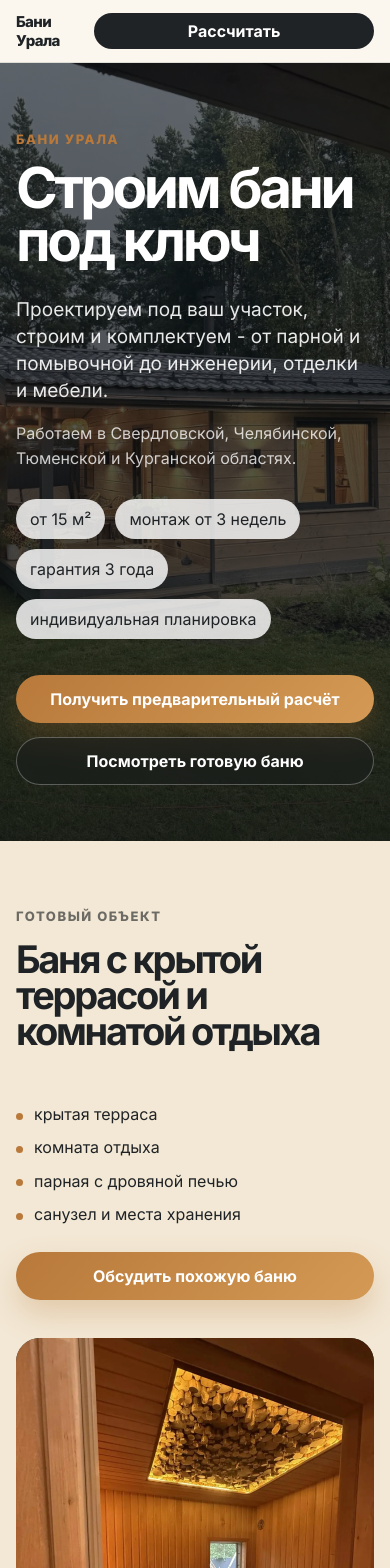
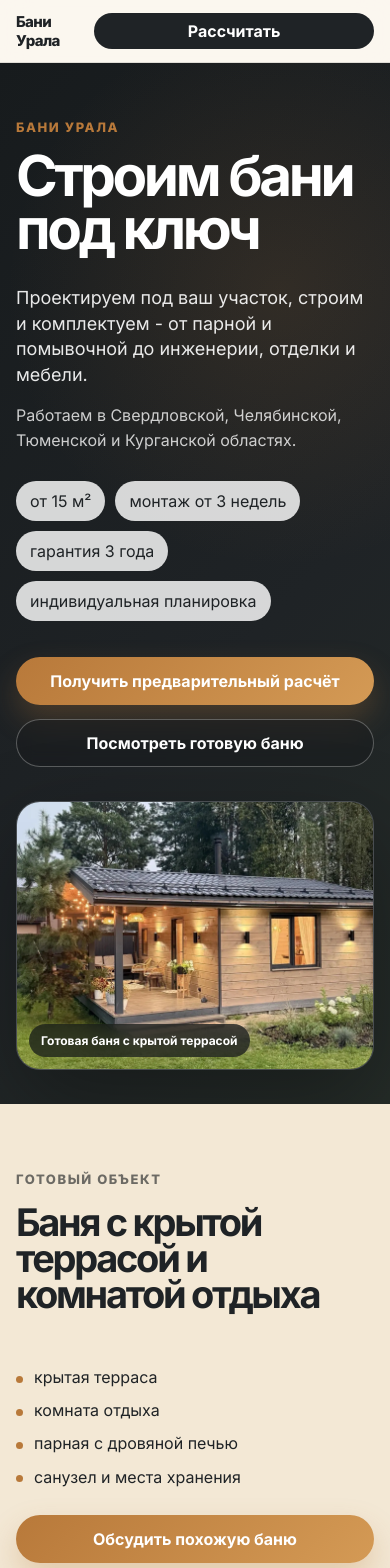
Before and after one commit to kirillzanegin/ural-bani-chatlanding, a React (Vite) app: page / in a window 390 px wide. Shown: the top 1568 px of the page. Built offline with nearby package versions, Linux system fonts and the light colour scheme.

Commit message:
Refine hero and lead flow

```diff
--- a/src/App.jsx
+++ b/src/App.jsx
@@ -1,10 +1,11 @@
-import { useEffect, useState } from 'react'
+import { useEffect, useRef, useState } from 'react'
 import Home from './pages/Home.jsx'
 import Thanks from './pages/Thanks.jsx'
 import LegalPage from './pages/LegalPage.jsx'
 import ArticlePage from './pages/ArticlePage.jsx'
 import SeoLandingPage from './pages/SeoLandingPage.jsx'
 import { getSeoLandingByPath } from './data/seoLandings.js'
+import { reachGoal, trackPageView } from './utils/metrika.js'
 import './quiz-legal.css'
 import './article.css'
 import './article-fixes.css'
@@ -23,6 +24,7 @@ function getArticleSlug(pathname) {
 
 export default function App() {
   const [route, setRoute] = useState(getRoute)
+  const isFirstPageView = useRef(true)
   const articleSlug = getArticleSlug(route.pathname)
   const landing = getSeoLandingByPath(route.pathname)
   const hash = route.hash
@@ -36,6 +38,34 @@ export default function App() {
       window.removeEventListener('popstate', handleRouteChange)
     }
   }, [])
+
+  useEffect(() => {
+    const handleTrackedClick = (event) => {
+      const link = event.target.closest('a')
+      if (!link) return
+
+      const href = link.getAttribute('href') || ''
+      if (/(^|\/)#(quiz|feedback)$/.test(href)) {
+        reachGoal('click_calculate')
+      }
+
+      if (/(^|\/)#layouts$/.test(href)) {
+        reachGoal('click_layouts')
+      }
+    }
+
+    document.addEventListener('click', handleTrackedClick)
+    return () => document.removeEventListener('click', handleTrackedClick)
+  }, [])
+
+  useEffect(() => {
+    if (isFirstPageView.current) {
+      isFirstPageView.current = false
+      return
+    }
+
+    trackPageView(window.location.href)
+  }, [route.pathname, route.hash])
 
   useEffect(() => {
     window.setTimeout(() => {
--- a/src/components/Hero.jsx
+++ b/src/components/Hero.jsx
@@ -3,16 +3,8 @@ export default function Hero() {
 
   return (
     <section className="hero" id="top">
-      <img
-        className="hero-background"
-        src={heroImage}
-        alt=""
-        aria-hidden="true"
-        fetchPriority="high"
-      />
-      <div className="hero-overlay" aria-hidden="true" />
-
       <div className="container hero-content">
+        <div className="hero-copy">
           <p className="eyebrow">Бани Урала</p>
           <h1>
             <span>Строим бани</span>
@@ -35,6 +27,16 @@ export default function Hero() {
             <a className="button button-ghost button-ghost-light" href="#project">Посмотреть готовую баню</a>
           </div>
         </div>
+
+        <figure className="hero-media">
+          <img
+            src={heroImage}
+            alt="Готовая баня с крытой террасой"
+            fetchPriority="high"
+          />
+          <figcaption>Готовая баня с крытой террасой</figcaption>
+        </figure>
+      </div>
     </section>
   )
 }
--- a/src/quiz-legal.css
+++ b/src/quiz-legal.css
@@ -6,6 +6,27 @@
 .field-error textarea {
   border-color: #c94b3f;
   box-shadow: 0 0 0 4px rgba(201, 75, 63, 0.12);
+}
+
+.field-message {
+  display: block;
+  margin-top: 7px;
+  color: #a9362d;
+  font-size: 13px;
+  font-weight: 700;
+  line-height: 1.35;
+}
+
+.form-status-error {
+  margin: 14px 0 0;
+  padding: 13px 15px;
+  border: 1px solid rgba(169, 54, 45, 0.28);
+  border-radius: 14px;
+  color: #862d26;
+  background: rgba(201, 75, 63, 0.09);
+  font-size: 14px;
+  font-weight: 700;
+  line-height: 1.45;
 }
 
 .consent-check {
--- a/src/styles.css
+++ b/src/styles.css
@@ -21,6 +21,11 @@
 
 html {
   scroll-behavior: smooth;
+}
+
+.hero,
+.section {
+  scroll-margin-top: 78px;
 }
 
 body {
@@ -110,41 +115,28 @@ textarea {
 
 .hero {
   position: relative;
-  min-height: 760px;
+  min-height: 720px;
   display: grid;
   align-items: center;
   overflow: hidden;
   color: var(--white);
-  background: var(--graphite);
-}
-
-.hero-background,
-.hero-overlay {
-  position: absolute;
-  inset: 0;
-  width: 100%;
-  height: 100%;
-}
-
-.hero-background {
-  display: block;
-  object-fit: cover;
-  object-position: 50% 56%;
-  filter: saturate(0.92) contrast(1.03);
-}
-
-.hero-overlay {
-  z-index: 1;
   background:
-    linear-gradient(90deg, rgba(14, 17, 18, 0.92) 0%, rgba(14, 17, 18, 0.82) 38%, rgba(14, 17, 18, 0.48) 67%, rgba(14, 17, 18, 0.18) 100%),
-    linear-gradient(180deg, rgba(14, 17, 18, 0.22) 0%, rgba(14, 17, 18, 0.04) 52%, rgba(14, 17, 18, 0.46) 100%);
+    radial-gradient(circle at 72% 22%, rgba(184, 121, 58, 0.14), transparent 32%),
+    linear-gradient(135deg, #171b1d 0%, var(--graphite) 58%, #252c28 100%);
 }
 
 .hero-content {
   position: relative;
-  z-index: 2;
-  width: min(1160px, calc(100% - 32px));
-  padding: clamp(76px, 9vw, 118px) 0;
+  display: grid;
+  grid-template-columns: minmax(0, 0.88fr) minmax(520px, 1.12fr);
+  align-items: center;
+  gap: clamp(38px, 5vw, 76px);
+  width: min(1360px, calc(100% - 48px));
+  padding: clamp(62px, 7vw, 94px) 0;
+}
+
+.hero-copy {
+  min-width: 0;
 }
 
 .eyebrow {
@@ -165,8 +157,8 @@ textarea {
 }
 
 .hero h1 {
-  max-width: 820px;
-  font-size: clamp(58px, 7.2vw, 104px);
+  max-width: 650px;
+  font-size: clamp(58px, 5.15vw, 84px);
   line-height: 0.94;
 }
 
@@ -175,9 +167,9 @@ textarea {
 }
 
 .hero-subtitle {
-  max-width: 680px;
+  max-width: 610px;
   margin: 30px 0 0;
-  font-size: clamp(19px, 2.2vw, 26px);
+  font-size: clamp(18px, 1.55vw, 22px);
   line-height: 1.42;
   color: rgba(255,255,255,0.9);
 }
@@ -211,6 +203,42 @@ textarea {
   flex-wrap: wrap;
   gap: 14px;
   margin-top: 36px;
+}
+
+.hero-media {
+  position: relative;
+  min-width: 0;
+  margin: 0;
+  overflow: hidden;
+  aspect-ratio: 1.22 / 1;
+  border: 1px solid rgba(255, 255, 255, 0.14);
+  border-radius: 34px;
+  background: var(--graphite-soft);
+  box-shadow: 0 32px 90px rgba(0, 0, 0, 0.32);
+}
+
+.hero-media img {
+  display: block;
+  width: 100%;
+  height: 100%;
+  object-fit: cover;
+  object-position: 50% 51%;
+  filter: saturate(0.96) contrast(1.02);
+}
+
+.hero-media figcaption {
+  position: absolute;
+  right: 18px;
+  bottom: 18px;
+  left: 18px;
+  width: fit-content;
+  padding: 9px 12px;
+  border-radius: 999px;
+  color: var(--white);
+  background: rgba(19, 23, 24, 0.72);
+  backdrop-filter: blur(10px);
+  font-size: 13px;
+  font-weight: 700;
 }
 
 .button-ghost-light {
@@ -673,17 +701,17 @@ textarea {
   }
 
   .hero {
-    min-height: 720px;
+    min-height: auto;
   }
 
-  .hero-background {
-    object-position: 58% 54%;
+  .hero-content {
+    grid-template-columns: 1fr;
+    gap: 42px;
+    width: min(760px, calc(100% - 40px));
   }
 
-  .hero-overlay {
-    background:
-      linear-gradient(90deg, rgba(14, 17, 18, 0.90) 0%, rgba(14, 17, 18, 0.75) 64%, rgba(14, 17, 18, 0.38) 100%),
-      linear-gradient(180deg, rgba(14, 17, 18, 0.18) 0%, rgba(14, 17, 18, 0.24) 54%, rgba(14, 17, 18, 0.60) 100%);
+  .hero-media {
+    aspect-ratio: 4 / 3;
   }
 
   .format-grid {
@@ -718,23 +746,29 @@ textarea {
   }
 
   .hero {
-    min-height: 710px;
+    min-height: auto;
   }
 
   .hero-content {
-    padding: 68px 0 56px;
+    gap: 34px;
+    width: min(620px, calc(100% - 32px));
+    padding: 56px 0 34px;
   }
 
   .hero h1 {
     font-size: clamp(48px, 14.5vw, 66px);
   }
 
-  .hero-background {
-    object-position: 62% 50%;
+  .hero-media {
+    aspect-ratio: 4 / 3;
+    border-radius: 24px;
   }
 
-  .hero-overlay {
-    background: linear-gradient(180deg, rgba(14, 17, 18, 0.62) 0%, rgba(14, 17, 18, 0.72) 54%, rgba(14, 17, 18, 0.86) 100%);
+  .hero-media figcaption {
+    right: 12px;
+    bottom: 12px;
+    left: 12px;
+    font-size: 12px;
   }
 
   .hero-actions,
--- /dev/null
+++ b/src/utils/formValidation.js
@@ -0,0 +1,12 @@
+export function isValidPhone(value) {
+  const digits = String(value || '').replace(/\D/g, '')
+  return digits.length >= 10 && digits.length <= 15
+}
+
+export function validateLeadContact(contact) {
+  return {
+    name: contact.name.trim().length < 2 ? 'Введите имя' : '',
+    phone: isValidPhone(contact.phone) ? '' : 'Введите номер телефона полностью',
+    consent: contact.consent ? '' : 'Подтвердите согласие на обработку данных',
+  }
+}
--- a/src/utils/leadWebhook.js
+++ b/src/utils/leadWebhook.js
@@ -1,16 +1,29 @@
 import { reachGoal } from './metrika.js'
 
 const LEAD_WEBHOOK_URL = 'https://zeehost.ru/webhook/bani_urala'
+const UTM_STORAGE_KEY = 'bani_urala_utm'
+const REQUEST_TIMEOUT_MS = 12000
 
 function getUtmParams() {
   const params = new URLSearchParams(window.location.search)
-
-  return {
+  const current = {
     utm_source: params.get('utm_source') || '',
     utm_medium: params.get('utm_medium') || '',
     utm_campaign: params.get('utm_campaign') || '',
     utm_content: params.get('utm_content') || '',
     utm_term: params.get('utm_term') || '',
+  }
+
+  try {
+    if (Object.values(current).some(Boolean)) {
+      window.sessionStorage.setItem(UTM_STORAGE_KEY, JSON.stringify(current))
+      return current
+    }
+
+    const saved = JSON.parse(window.sessionStorage.getItem(UTM_STORAGE_KEY) || 'null')
+    return saved && typeof saved === 'object' ? { ...current, ...saved } : current
+  } catch {
+    return current
   }
 }
 
@@ -40,9 +53,9 @@ export async function sendLeadToWebhook(payload) {
     time: now.toLocaleTimeString('ru-RU', { hour: '2-digit', minute: '2-digit' }),
     createdAt: now.toISOString(),
     formSource: payload.formSource || '',
-    name: payload.name || contact.name || '',
-    phone: payload.phone || contact.phone || '',
-    comment: payload.comment || contact.comment || '',
+    name: (payload.name || contact.name || '').trim(),
+    phone: (payload.phone || contact.phone || '').trim(),
+    comment: (payload.comment || contact.comment || '').trim(),
     area: normalizeList(payload.area, payload.areaCustom),
     rooms: normalizeList(payload.rooms, payload.roomsCustom),
     term: normalizeList(payload.term),
@@ -52,6 +65,10 @@ export async function sendLeadToWebhook(payload) {
     raw: payload,
   }
 
+  const controller = new AbortController()
+  const timeout = window.setTimeout(() => controller.abort(), REQUEST_TIMEOUT_MS)
+
+  try {
     await fetch(LEAD_WEBHOOK_URL, {
       method: 'POST',
       mode: 'no-cors',
@@ -59,7 +76,11 @@ export async function sendLeadToWebhook(payload) {
         'Content-Type': 'text/plain;charset=UTF-8',
       },
       body: JSON.stringify(lead),
+      signal: controller.signal,
     })
+  } finally {
+    window.clearTimeout(timeout)
+  }
 
   trackLeadGoals(lead.formSource)
 
```
Also changed, not shown: src/components/ChatQuiz.jsx (+30 -12 lines), src/components/FeedbackForm.jsx (+40 -15 lines). Lines whose indentation alone changed are shown as unchanged.
